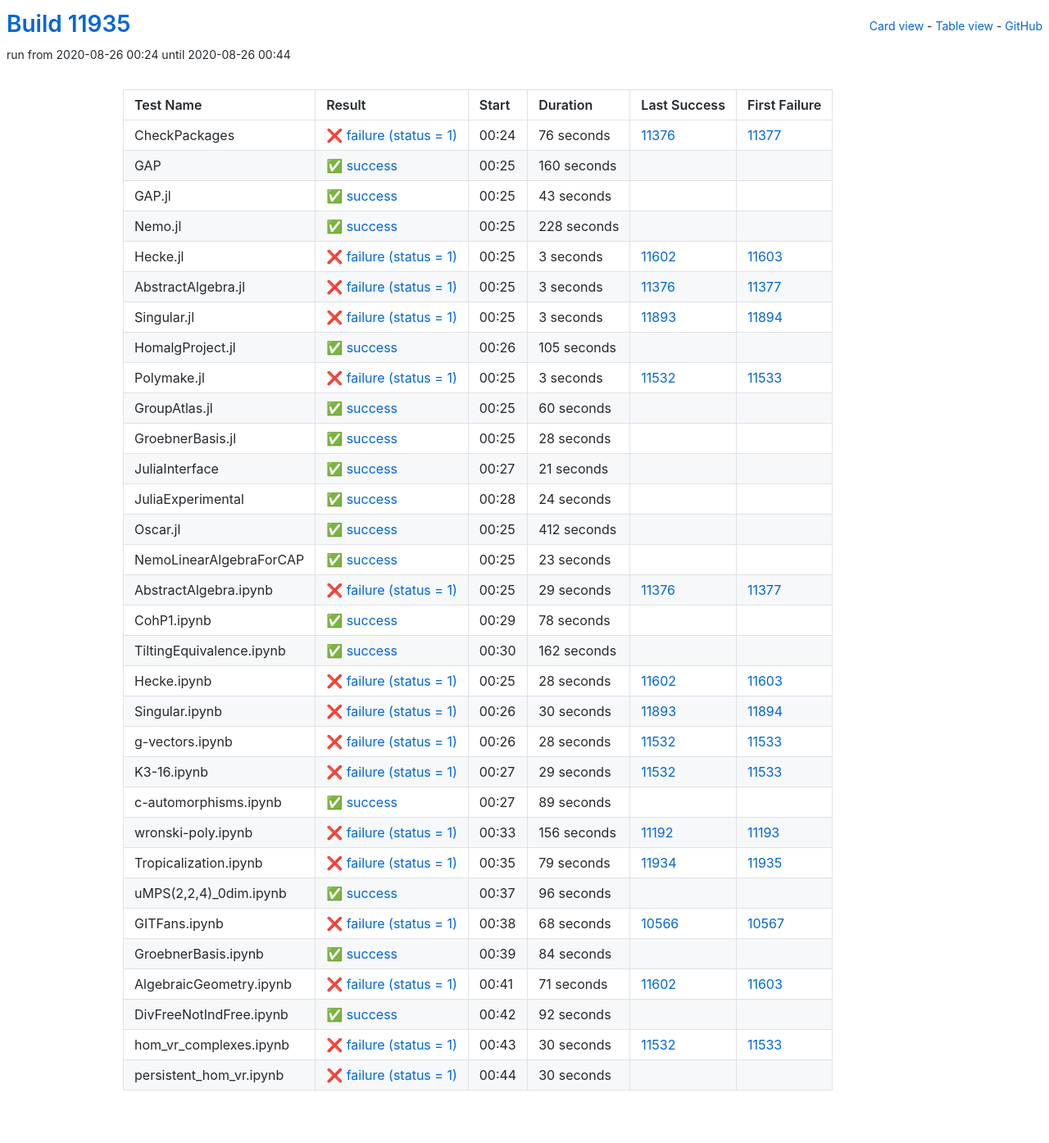
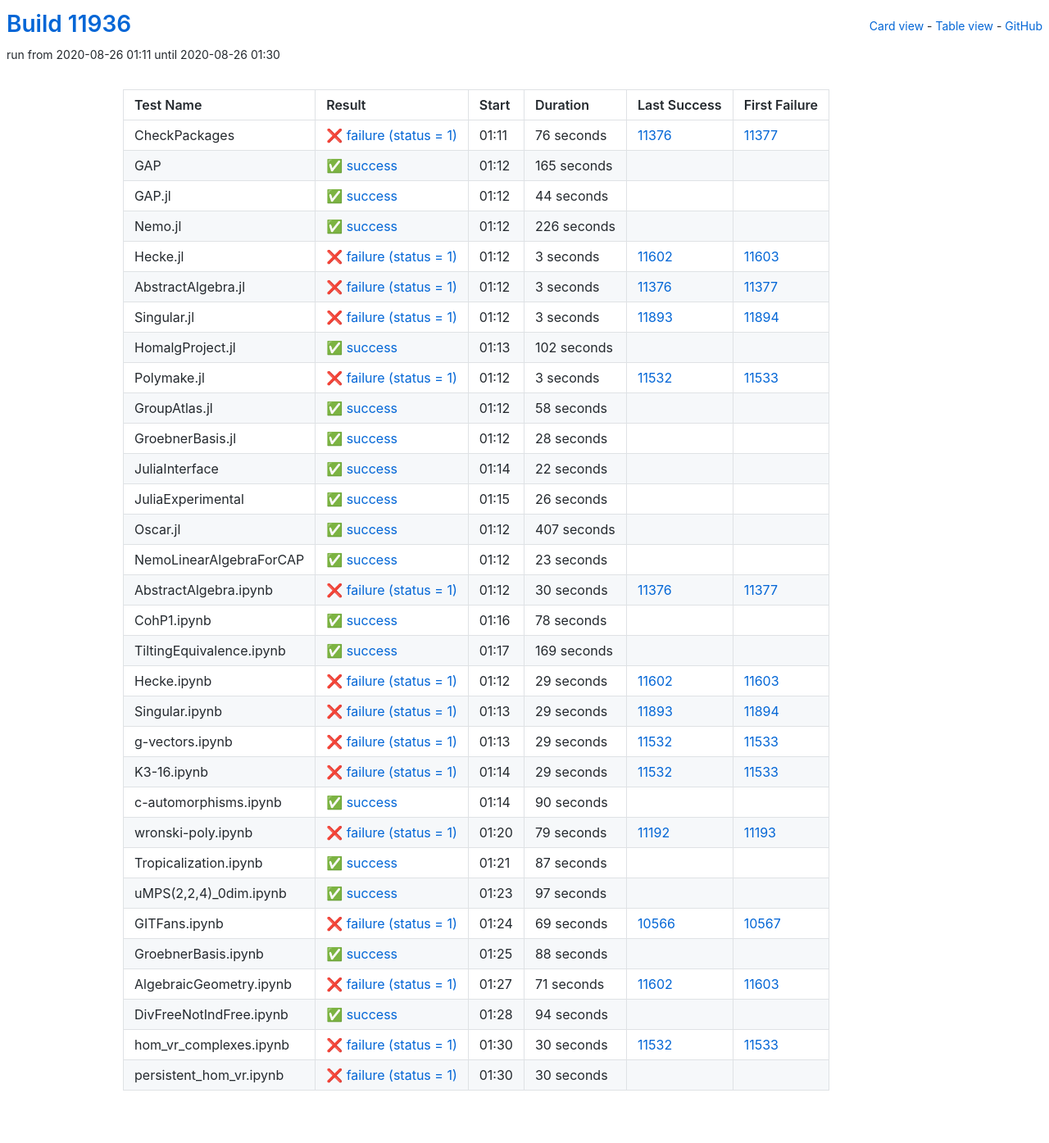
Before and after one commit to oscar-system/oscar-ci-status, a Jekyll site: the page built from table.html, in a window 1280 px wide. Shown: the whole page at 82% size. Built offline with Jekyll 4.4.1, drawn with Linux system fonts in a browser that asks for light colours.

Commit message:
Build #11936

```diff
--- a/_data/ci.yml
+++ b/_data/ci.yml
@@ -1,6 +1,6 @@
 ---
-build: 11935
-build_url: https://oscarci.mathematik.uni-kl.de/job/oscar/11935/
+build: 11936
+build_url: https://oscarci.mathematik.uni-kl.de/job/oscar/11936/
 job: oscar
 organization: oscar-system
 repo: oscar-ci-status
@@ -8,8 +8,8 @@
 tests:
 - name: CheckPackages
   id: checkpackages
-  log: https://oscarci.mathematik.uni-kl.de/job/oscar/11935/artifact/logs/build-11935/CheckPackages.log
-  start: 2020-08-26 00:24
+  log: https://oscarci.mathematik.uni-kl.de/job/oscar/11936/artifact/logs/build-11936/CheckPackages.log
+  start: 2020-08-26 01:11
   success: false
   exitcode: 1
   status: failure
@@ -20,44 +20,44 @@
   first_failure_url: https://oscarci.mathematik.uni-kl.de/job/oscar/11377/
 - name: GAP
   id: gap
-  log: https://oscarci.mathematik.uni-kl.de/job/oscar/11935/artifact/logs/build-11935/GAP.log
-  start: 2020-08-26 00:25
+  log: https://oscarci.mathematik.uni-kl.de/job/oscar/11936/artifact/logs/build-11936/GAP.log
+  start: 2020-08-26 01:12
   success: true
   exitcode: 0
   status: success
-  duration: 160
+  duration: 165
   last_success: false
   last_success_url:
   first_failure: false
   first_failure_url:
 - name: GAP.jl
   id: gap-jl
-  log: https://oscarci.mathematik.uni-kl.de/job/oscar/11935/artifact/logs/build-11935/GAP.jl.log
-  start: 2020-08-26 00:25
+  log: https://oscarci.mathematik.uni-kl.de/job/oscar/11936/artifact/logs/build-11936/GAP.jl.log
+  start: 2020-08-26 01:12
   success: true
   exitcode: 0
   status: success
-  duration: 43
+  duration: 44
   last_success: false
   last_success_url:
   first_failure: false
   first_failure_url:
 - name: Nemo.jl
   id: nemo-jl
-  log: https://oscarci.mathematik.uni-kl.de/job/oscar/11935/artifact/logs/build-11935/Nemo.jl.log
-  start: 2020-08-26 00:25
+  log: https://oscarci.mathematik.uni-kl.de/job/oscar/11936/artifact/logs/build-11936/Nemo.jl.log
+  start: 2020-08-26 01:12
   success: true
   exitcode: 0
   status: success
-  duration: 228
+  duration: 226
   last_success: false
   last_success_url:
   first_failure: false
   first_failure_url:
 - name: Hecke.jl
   id: hecke-jl
-  log: https://oscarci.mathematik.uni-kl.de/job/oscar/11935/artifact/logs/build-11935/Hecke.jl.log
-  start: 2020-08-26 00:25
+  log: https://oscarci.mathematik.uni-kl.de/job/oscar/11936/artifact/logs/build-11936/Hecke.jl.log
+  start: 2020-08-26 01:12
   success: false
   exitcode: 1
   status: failure
@@ -68,8 +68,8 @@
   first_failure_url: https://oscarci.mathematik.uni-kl.de/job/oscar/11603/
 - name: AbstractAlgebra.jl
   id: abstractalgebra-jl
-  log: https://oscarci.mathematik.uni-kl.de/job/oscar/11935/artifact/logs/build-11935/AbstractAlgebra.jl.log
-  start: 2020-08-26 00:25
+  log: https://oscarci.mathematik.uni-kl.de/job/oscar/11936/artifact/logs/build-11936/AbstractAlgebra.jl.log
+  start: 2020-08-26 01:12
   success: false
   exitcode: 1
   status: failure
@@ -80,8 +80,8 @@
   first_failure_url: https://oscarci.mathematik.uni-kl.de/job/oscar/11377/
 - name: Singular.jl
   id: singular-jl
-  log: https://oscarci.mathematik.uni-kl.de/job/oscar/11935/artifact/logs/build-11935/Singular.jl.log
-  start: 2020-08-26 00:25
+  log: https://oscarci.mathematik.uni-kl.de/job/oscar/11936/artifact/logs/build-11936/Singular.jl.log
+  start: 2020-08-26 01:12
   success: false
   exitcode: 1
   status: failure
@@ -92,20 +92,20 @@
   first_failure_url: https://oscarci.mathematik.uni-kl.de/job/oscar/11894/
 - name: HomalgProject.jl
   id: homalgproject-jl
-  log: https://oscarci.mathematik.uni-kl.de/job/oscar/11935/artifact/logs/build-11935/HomalgProject.jl.log
-  start: 2020-08-26 00:26
+  log: https://oscarci.mathematik.uni-kl.de/job/oscar/11936/artifact/logs/build-11936/HomalgProject.jl.log
+  start: 2020-08-26 01:13
   success: true
   exitcode: 0
   status: success
-  duration: 105
+  duration: 102
   last_success: false
   last_success_url:
   first_failure: false
   first_failure_url:
 - name: Polymake.jl
   id: polymake-jl
-  log: https://oscarci.mathematik.uni-kl.de/job/oscar/11935/artifact/logs/build-11935/Polymake.jl.log
-  start: 2020-08-26 00:25
+  log: https://oscarci.mathematik.uni-kl.de/job/oscar/11936/artifact/logs/build-11936/Polymake.jl.log
+  start: 2020-08-26 01:12
   success: false
   exitcode: 1
   status: failure
@@ -116,20 +116,20 @@
   first_failure_url: https://oscarci.mathematik.uni-kl.de/job/oscar/11533/
 - name: GroupAtlas.jl
   id: groupatlas-jl
-  log: https://oscarci.mathematik.uni-kl.de/job/oscar/11935/artifact/logs/build-11935/GroupAtlas.jl.log
-  start: 2020-08-26 00:25
+  log: https://oscarci.mathematik.uni-kl.de/job/oscar/11936/artifact/logs/build-11936/GroupAtlas.jl.log
+  start: 2020-08-26 01:12
   success: true
   exitcode: 0
   status: success
-  duration: 60
+  duration: 58
   last_success: false
   last_success_url:
   first_failure: false
   first_failure_url:
 - name: GroebnerBasis.jl
   id: groebnerbasis-jl
-  log: https://oscarci.mathematik.uni-kl.de/job/oscar/11935/artifact/logs/build-11935/GroebnerBasis.jl.log
-  start: 2020-08-26 00:25
+  log: https://oscarci.mathematik.uni-kl.de/job/oscar/11936/artifact/logs/build-11936/GroebnerBasis.jl.log
+  start: 2020-08-26 01:12
   success: true
   exitcode: 0
   status: success
@@ -140,44 +140,44 @@
   first_failure_url:
 - name: JuliaInterface
   id: juliainterface
-  log: https://oscarci.mathematik.uni-kl.de/job/oscar/11935/artifact/logs/build-11935/JuliaInterface.log
-  start: 2020-08-26 00:27
+  log: https://oscarci.mathematik.uni-kl.de/job/oscar/11936/artifact/logs/build-11936/JuliaInterface.log
+  start: 2020-08-26 01:14
   success: true
   exitcode: 0
   status: success
-  duration: 21
+  duration: 22
   last_success: false
   last_success_url:
   first_failure: false
   first_failure_url:
 - name: JuliaExperimental
   id: juliaexperimental
-  log: https://oscarci.mathematik.uni-kl.de/job/oscar/11935/artifact/logs/build-11935/JuliaExperimental.log
-  start: 2020-08-26 00:28
+  log: https://oscarci.mathematik.uni-kl.de/job/oscar/11936/artifact/logs/build-11936/JuliaExperimental.log
+  start: 2020-08-26 01:15
   success: true
   exitcode: 0
   status: success
-  duration: 24
+  duration: 26
   last_success: false
   last_success_url:
   first_failure: false
   first_failure_url:
 - name: Oscar.jl
   id: oscar-jl
-  log: https://oscarci.mathematik.uni-kl.de/job/oscar/11935/artifact/logs/build-11935/Oscar.jl.log
-  start: 2020-08-26 00:25
+  log: https://oscarci.mathematik.uni-kl.de/job/oscar/11936/artifact/logs/build-11936/Oscar.jl.log
+  start: 2020-08-26 01:12
   success: true
   exitcode: 0
   status: success
-  duration: 412
+  duration: 407
   last_success: false
   last_success_url:
   first_failure: false
   first_failure_url:
 - name: NemoLinearAlgebraForCAP
   id: nemolinearalgebraforcap
-  log: https://oscarci.mathematik.uni-kl.de/job/oscar/11935/artifact/logs/build-11935/NemoLinearAlgebraForCAP.log
-  start: 2020-08-26 00:25
+  log: https://oscarci.mathematik.uni-kl.de/job/oscar/11936/artifact/logs/build-11936/NemoLinearAlgebraForCAP.log
+  start: 2020-08-26 01:12
   success: true
   exitcode: 0
   status: success
@@ -188,20 +188,20 @@
   first_failure_url:
 - name: AbstractAlgebra.ipynb
   id: abstractalgebra-ipynb
-  log: https://oscarci.mathematik.uni-kl.de/job/oscar/11935/artifact/logs/build-11935/AbstractAlgebra.ipynb.log
-  start: 2020-08-26 00:25
+  log: https://oscarci.mathematik.uni-kl.de/job/oscar/11936/artifact/logs/build-11936/AbstractAlgebra.ipynb.log
+  start: 2020-08-26 01:12
   success: false
   exitcode: 1
   status: failure
-  duration: 29
+  duration: 30
   last_success: 11376
   last_success_url: https://oscarci.mathematik.uni-kl.de/job/oscar/11376/
   first_failure: 11377
   first_failure_url: https://oscarci.mathematik.uni-kl.de/job/oscar/11377/
 - name: CohP1.ipynb
   id: cohp1-ipynb
-  log: https://oscarci.mathematik.uni-kl.de/job/oscar/11935/artifact/logs/build-11935/CohP1.ipynb.log
-  start: 2020-08-26 00:29
+  log: https://oscarci.mathematik.uni-kl.de/job/oscar/11936/artifact/logs/build-11936/CohP1.ipynb.log
+  start: 2020-08-26 01:16
   success: true
   exitcode: 0
   status: success
@@ -212,56 +212,56 @@
   first_failure_url:
 - name: TiltingEquivalence.ipynb
   id: tiltingequivalence-ipynb
-  log: https://oscarci.mathematik.uni-kl.de/job/oscar/11935/artifact/logs/build-11935/TiltingEquivalence.ipynb.log
-  start: 2020-08-26 00:30
+  log: https://oscarci.mathematik.uni-kl.de/job/oscar/11936/artifact/logs/build-11936/TiltingEquivalence.ipynb.log
+  start: 2020-08-26 01:17
   success: true
   exitcode: 0
   status: success
-  duration: 162
+  duration: 169
   last_success: false
   last_success_url:
   first_failure: false
   first_failure_url:
 - name: Hecke.ipynb
   id: hecke-ipynb
-  log: https://oscarci.mathematik.uni-kl.de/job/oscar/11935/artifact/logs/build-11935/Hecke.ipynb.log
-  start: 2020-08-26 00:25
+  log: https://oscarci.mathematik.uni-kl.de/job/oscar/11936/artifact/logs/build-11936/Hecke.ipynb.log
+  start: 2020-08-26 01:12
   success: false
   exitcode: 1
   status: failure
-  duration: 28
+  duration: 29
   last_success: 11602
   last_success_url: https://oscarci.mathematik.uni-kl.de/job/oscar/11602/
   first_failure: 11603
   first_failure_url: https://oscarci.mathematik.uni-kl.de/job/oscar/11603/
 - name: Singular.ipynb
   id: singular-ipynb
-  log: https://oscarci.mathematik.uni-kl.de/job/oscar/11935/artifact/logs/build-11935/Singular.ipynb.log
-  start: 2020-08-26 00:26
+  log: https://oscarci.mathematik.uni-kl.de/job/oscar/11936/artifact/logs/build-11936/Singular.ipynb.log
+  start: 2020-08-26 01:13
   success: false
   exitcode: 1
   status: failure
-  duration: 30
+  duration: 29
   last_success: 11893
   last_success_url: https://oscarci.mathematik.uni-kl.de/job/oscar/11893/
   first_failure: 11894
   first_failure_url: https://oscarci.mathematik.uni-kl.de/job/oscar/11894/
 - name: g-vectors.ipynb
   id: g-vectors-ipynb
-  log: https://oscarci.mathematik.uni-kl.de/job/oscar/11935/artifact/logs/build-11935/g-vectors.ipynb.log
-  start: 2020-08-26 00:26
+  log: https://oscarci.mathematik.uni-kl.de/job/oscar/11936/artifact/logs/build-11936/g-vectors.ipynb.log
+  start: 2020-08-26 01:13
   success: false
   exitcode: 1
   status: failure
-  duration: 28
+  duration: 29
   last_success: 11532
   last_success_url: https://oscarci.mathematik.uni-kl.de/job/oscar/11532/
   first_failure: 11533
   first_failure_url: https://oscarci.mathematik.uni-kl.de/job/oscar/11533/
 - name: K3-16.ipynb
   id: k3-16-ipynb
-  log: https://oscarci.mathematik.uni-kl.de/job/oscar/11935/artifact/logs/build-11935/K3-16.ipynb.log
-  start: 2020-08-26 00:27
+  log: https://oscarci.mathematik.uni-kl.de/job/oscar/11936/artifact/logs/build-11936/K3-16.ipynb.log
+  start: 2020-08-26 01:14
   success: false
   exitcode: 1
   status: failure
@@ -272,80 +272,80 @@
   first_failure_url: https://oscarci.mathematik.uni-kl.de/job/oscar/11533/
 - name: c-automorphisms.ipynb
   id: c-automorphisms-ipynb
-  log: https://oscarci.mathematik.uni-kl.de/job/oscar/11935/artifact/logs/build-11935/c-automorphisms.ipynb.log
-  start: 2020-08-26 00:27
+  log: https://oscarci.mathematik.uni-kl.de/job/oscar/11936/artifact/logs/build-11936/c-automorphisms.ipynb.log
+  start: 2020-08-26 01:14
   success: true
   exitcode: 0
   status: success
-  duration: 89
+  duration: 90
   last_success: false
   last_success_url:
   first_failure: false
   first_failure_url:
 - name: wronski-poly.ipynb
   id: wronski-poly-ipynb
-  log: https://oscarci.mathematik.uni-kl.de/job/oscar/11935/artifact/logs/build-11935/wronski-poly.ipynb.log
-  start: 2020-08-26 00:33
+  log: https://oscarci.mathematik.uni-kl.de/job/oscar/11936/artifact/logs/build-11936/wronski-poly.ipynb.log
+  start: 2020-08-26 01:20
   success: false
   exitcode: 1
   status: failure
-  duration: 156
+  duration: 79
   last_success: 11192
   last_success_url: https://oscarci.mathematik.uni-kl.de/job/oscar/11192/
   first_failure: 11193
   first_failure_url: https://oscarci.mathematik.uni-kl.de/job/oscar/11193/
 - name: Tropicalization.ipynb
   id: tropicalization-ipynb
-  log: https://oscarci.mathematik.uni-kl.de/job/oscar/11935/artifact/logs/build-11935/Tropicalization.ipynb.log
-  start: 2020-08-26 00:35
-  success: false
-  exitcode: 1
-  status: failure
-  duration: 79
-  last_success: 11934
-  last_success_url: https://oscarci.mathematik.uni-kl.de/job/oscar/11934/
-  first_failure: 11935
-  first_failure_url: https://oscarci.mathematik.uni-kl.de/job/oscar/11935/
-- name: uMPS(2,2,4)_0dim.ipynb
-  id: umps-2-2-4-0dim-ipynb
-  log: https://oscarci.mathematik.uni-kl.de/job/oscar/11935/artifact/logs/build-11935/uMPS-2-2-4-_0dim.ipynb.log
-  start: 2020-08-26 00:37
+  log: https://oscarci.mathematik.uni-kl.de/job/oscar/11936/artifact/logs/build-11936/Tropicalization.ipynb.log
+  start: 2020-08-26 01:21
   success: true
   exitcode: 0
   status: success
-  duration: 96
+  duration: 87
+  last_success: false
+  last_success_url:
+  first_failure: false
+  first_failure_url:
+- name: uMPS(2,2,4)_0dim.ipynb
+  id: umps-2-2-4-0dim-ipynb
+  log: https://oscarci.mathematik.uni-kl.de/job/oscar/11936/artifact/logs/build-11936/uMPS-2-2-4-_0dim.ipynb.log
+  start: 2020-08-26 01:23
+  success: true
+  exitcode: 0
+  status: success
+  duration: 97
   last_success: false
   last_success_url:
   first_failure: false
   first_failure_url:
 - name: GITFans.ipynb
   id: gitfans-ipynb
-  log: https://oscarci.mathematik.uni-kl.de/job/oscar/11935/artifact/logs/build-11935/GITFans.ipynb.log
-  start: 2020-08-26 00:38
+  log: https://oscarci.mathematik.uni-kl.de/job/oscar/11936/artifact/logs/build-11936/GITFans.ipynb.log
+  start: 2020-08-26 01:24
   success: false
   exitcode: 1
   status: failure
-  duration: 68
+  duration: 69
   last_success: 10566
   last_success_url: https://oscarci.mathematik.uni-kl.de/job/oscar/10566/
   first_failure: 10567
   first_failure_url: https://oscarci.mathematik.uni-kl.de/job/oscar/10567/
 - name: GroebnerBasis.ipynb
   id: groebnerbasis-ipynb
-  log: https://oscarci.mathematik.uni-kl.de/job/oscar/11935/artifact/logs/build-11935/GroebnerBasis.ipynb.log
-  start: 2020-08-26 00:39
+  log: https://oscarci.mathematik.uni-kl.de/job/oscar/11936/artifact/logs/build-11936/GroebnerBasis.ipynb.log
+  start: 2020-08-26 01:25
   success: true
   exitcode: 0
   status: success
-  duration: 84
+  duration: 88
   last_success: false
   last_success_url:
   first_failure: false
   first_failure_url:
 - name: AlgebraicGeometry.ipynb
   id: algebraicgeometry-ipynb
-  log: https://oscarci.mathematik.uni-kl.de/job/oscar/11935/artifact/logs/build-11935/AlgebraicGeometry.ipynb.log
-  start: 2020-08-26 00:41
+  log: https://oscarci.mathematik.uni-kl.de/job/oscar/11936/artifact/logs/build-11936/AlgebraicGeometry.ipynb.log
+  start: 2020-08-26 01:27
   success: false
   exitcode: 1
   status: failure
@@ -356,20 +356,20 @@
   first_failure_url: https://oscarci.mathematik.uni-kl.de/job/oscar/11603/
 - name: DivFreeNotIndFree.ipynb
   id: divfreenotindfree-ipynb
-  log: https://oscarci.mathematik.uni-kl.de/job/oscar/11935/artifact/logs/build-11935/DivFreeNotIndFree.ipynb.log
-  start: 2020-08-26 00:42
+  log: https://oscarci.mathematik.uni-kl.de/job/oscar/11936/artifact/logs/build-11936/DivFreeNotIndFree.ipynb.log
+  start: 2020-08-26 01:28
   success: true
   exitcode: 0
   status: success
-  duration: 92
+  duration: 94
   last_success: false
   last_success_url:
   first_failure: false
   first_failure_url:
 - name: hom_vr_complexes.ipynb
   id: hom-vr-complexes-ipynb
-  log: https://oscarci.mathematik.uni-kl.de/job/oscar/11935/artifact/logs/build-11935/hom_vr_complexes.ipynb.log
-  start: 2020-08-26 00:43
+  log: https://oscarci.mathematik.uni-kl.de/job/oscar/11936/artifact/logs/build-11936/hom_vr_complexes.ipynb.log
+  start: 2020-08-26 01:30
   success: false
   exitcode: 1
   status: failure
@@ -380,8 +380,8 @@
   first_failure_url: https://oscarci.mathematik.uni-kl.de/job/oscar/11533/
 - name: persistent_hom_vr.ipynb
   id: persistent-hom-vr-ipynb
-  log: https://oscarci.mathematik.uni-kl.de/job/oscar/11935/artifact/logs/build-11935/persistent_hom_vr.ipynb.log
-  start: 2020-08-26 00:44
+  log: https://oscarci.mathematik.uni-kl.de/job/oscar/11936/artifact/logs/build-11936/persistent_hom_vr.ipynb.log
+  start: 2020-08-26 01:30
   success: false
   exitcode: 1
   status: failure
```
Also changed, not shown: README.md.
